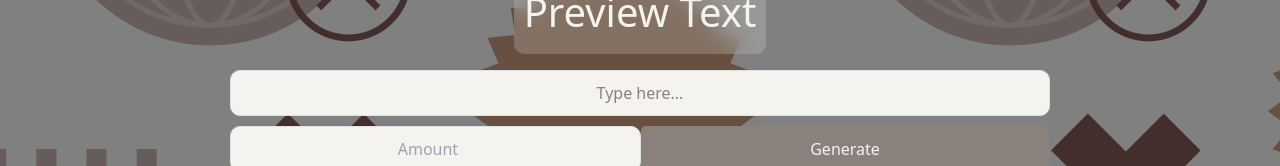
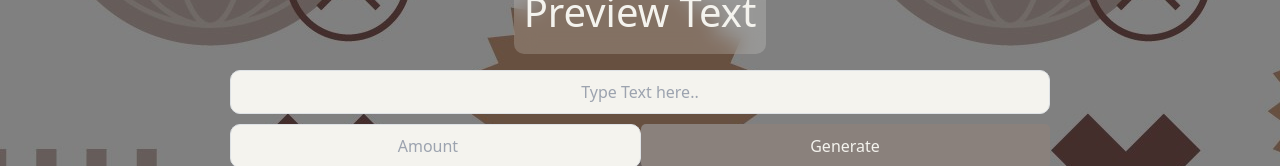
Before and after one commit to akael888/sentence-repeater, a React (Create React App) app in the folder my-app/: page / in a window 1280 px wide. Shown: the part 166-332 px from the top of the page. Built offline with nearby package versions, Linux system fonts and the light colour scheme.

Commit message:
fix : Changing Text Input into a Input DIV

```diff
--- a/my-app/src/components/text-input.js
+++ b/my-app/src/components/text-input.js
@@ -18,21 +18,18 @@ function TextInput({
   const [tempVariables, setTempVariables] = useState(new Map());
 
   function addVariableOnInput(e) {
-    const innerText = e.target.innerText;
+    const textInput = e.target.value;
 
-
+    // Search for {} in the text
     let searchPos = 0;
     let allBracketPositions = [];
-
-    while (searchPos < innerText.length) {
-      const bracketPos = innerText.indexOf("{}", searchPos);
+    while (searchPos < textInput.length) {
+      const bracketPos = textInput.indexOf("{}", searchPos);
       if (bracketPos === -1) break;
       allBracketPositions.push(bracketPos);
       searchPos = bracketPos + 1;
     }
-
     const updatedVariables = new Map(tempVariables);
-
     allBracketPositions.forEach((position, index) => {
       if (!updatedVariables.has(index)) {
         updatedVariables.set(index, {
@@ -50,6 +47,7 @@ function TextInput({
       }
     });
 
+    //delete variables
     if (allBracketPositions.length < updatedVariables.size) {
       console.log("Masuk Cut");
       console.log("Masuk Cut - All Bracket", allBracketPositions);
@@ -57,34 +55,37 @@ function TextInput({
       updatedVariables.delete(updatedVariables.size - 1);
     }
 
-    incomingHandlePreviewTextChanges(innerText);
+    console.log("preview text: before enter" + textInput);
+    incomingHandlePreviewTextChanges(textInput);
     setTempVariables(updatedVariables);
-    console.log("preview text:" + innerText);
+    console.log("preview text:" + textInput);
     incomingHandleVariablesChanges(updatedVariables);
   }
 
 
-  function enableEditing(element) {
-    if (!element) return;
-    element.setAttribute("contenteditable", true);
-    element.focus();
-  }
+
+  // function enableEditing(element) {
+  //   if (!element) return;
+  //   element.setAttribute("contenteditable", true);
+  //   element.focus();
+  // }
 
   return (
     <>
       <div className="w-full h-full flex justify-center items-center">
-        <div
+        <input
           // contentEditable="true"
           className={
-            "w-full h-[100%] max-w-[80%] flex overflow-auto bg-main-color justify-center text-opposite-color items-center border border-opposite-color cursor-text rounded-[10px] border-solid p-[10px]" +
+            "w-full h-[100%] max-w-[80%] text-center flex overflow-auto bg-main-color justify-center text-opposite-color items-center border border-opposite-color cursor-text rounded-[10px] border-solid p-[10px]" +
             tw_textInput_hover +
             tw_textInput_focus
           }
-          onClick={(e) => enableEditing(e.target)}
-          onInput={(e) => addVariableOnInput(e)}
+          placeholder="Type Text here.."
+          // onClick={(e) => enableEditing(e.target)}
+          onChange={(e) => addVariableOnInput(e)}
         >
-          Type here...
-        </div>
+
+        </input>
       </div>
     </>
   );
```
